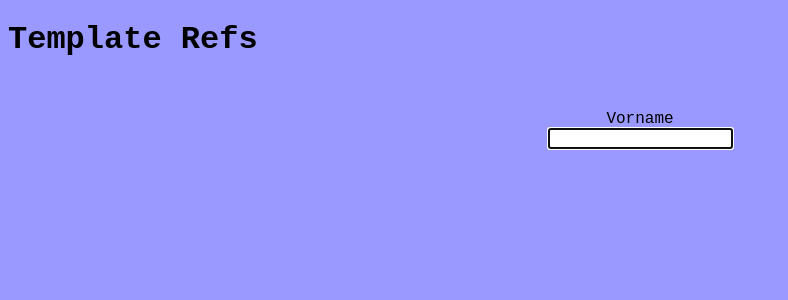
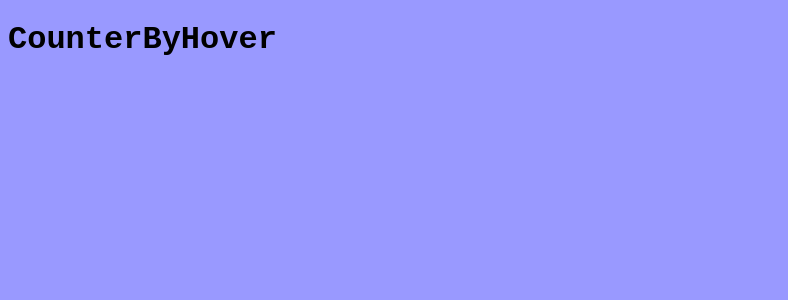
Before and after one commit to siggi-ai/Vue-Practice, a Vue app: page / in a window 1280 px wide. Shown: the top 300 px of the page, without its empty margins (0-788 px from the left). Built offline with nearby package versions, Linux system fonts and the light colour scheme.

Commit message:
parent adjusted

```diff
--- a/src/App.vue
+++ b/src/App.vue
@@ -1,19 +1,19 @@
 <template>
   <div>
-    <h1>Template Refs</h1>
+    <h1>CounterByHover</h1>
     <div class="blogCreate main">
-      <TemplateRef />
+      <CounterByHover />
     </div>
   </div>
 </template>
 
 <script>
-import TemplateRef from "./components/TemplateRef.vue";
+import CounterByHover from "./components/CounterByHover.vue";
 
 export default {
   name: "App",
   components: {
-    TemplateRef,
+    CounterByHover,
   },
 };
 </script>
```
